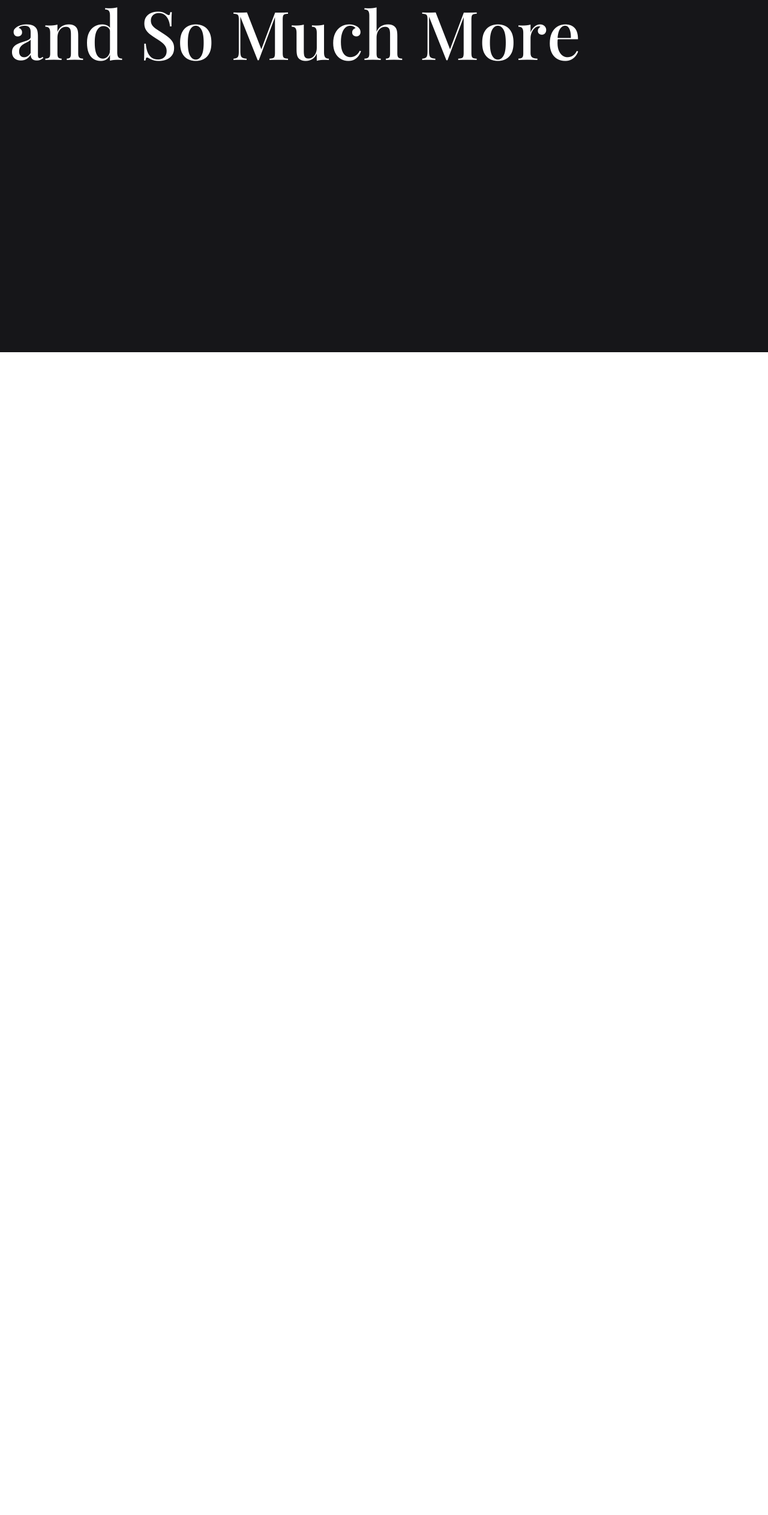
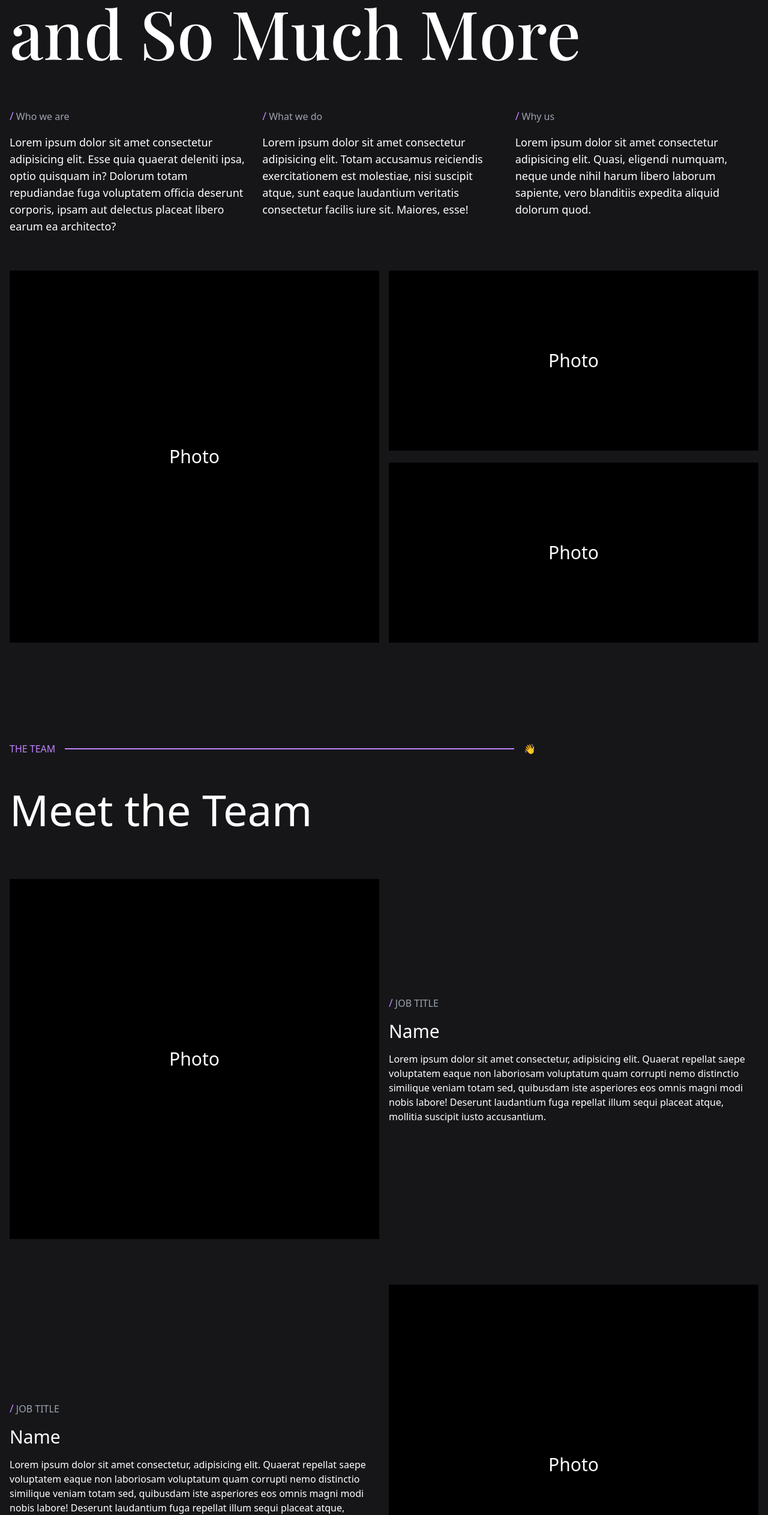
Before and after one commit to itsmejoeyb/alvisuals, a Next.js app: page /about in a window 1280 px wide. Shown: the part 272-2797 px from the top of the page at 60% size. Before the commit the page ends 859 px from the top, so only its background shows below. Built offline with nearby package versions, Linux system fonts and the light colour scheme; a web font is replaced by a local one.

Commit message:
finished about page

```diff
--- a/components/Layout.tsx
+++ b/components/Layout.tsx
@@ -16,7 +16,7 @@ const variants = {
 
 const Layout = ({ children, title, description }: Props): JSX.Element => (
     <div className="bg-[#161619] min-h-screen">
-        <NextSeo title={title} description={description} openGraph={{ title, description }} />
+        <NextSeo title={"AL Visuals | " + title} description={description} openGraph={{ title, description }} />
         <motion.main
             variants={variants}
             initial="hidden"
--- a/components/Navigation.tsx
+++ b/components/Navigation.tsx
@@ -16,8 +16,8 @@ const navItems: NavItem[] = [
 ]
 
 const Navigation = () => {
+    const router = useRouter()
     const [selectedLink, setSelectedLink] = useState(null)
-    const router = useRouter()
 
     useEffect(() => {
         const index = navItems.map(item => item.href).indexOf(router.pathname)
--- a/pages/about/index.tsx
+++ b/pages/about/index.tsx
@@ -1,12 +1,134 @@
+import AnimatedGrid from '../../components/AnimatedGrid'
 import AnimatedLine from '../../components/AnimatedLine'
 import AnimatedText from '../../components/AnimatedText'
 import Layout from '../../components/Layout'
+import { motion } from 'framer-motion'
+import Grid from '../../components/Grid'
+import Line from '../../components/Line'
+
+const appear = {
+    hidden: { opacity: 0, y: '20%' },
+    visible: {
+        opacity: 1,
+        y: 0,
+        transition: {
+            duration: 0.5,
+            ease: [0, 0, 0.8, 1],
+        },
+    },
+}
 
 const index = () => {
     return (
         <Layout title="About" description="A little about who we are and what we do.">
             <AnimatedLine delay={0.2} title="ABOUT US" emoji="📝" />
             <AnimatedText line1="Cinematography," line2="and So Much More" />
+            <div className="mt-16">
+                <AnimatedGrid>
+                    <motion.div
+                        className="col-span-4 font-sans font-light"
+                        variants={appear}
+                    >
+                        <p className="text-base text-gray-400">
+                            <span className="text-lg text-purple-400">/</span> Who we are
+                        </p>
+                        <p className="mt-4 text-lg">
+                            Lorem ipsum dolor sit amet consectetur adipisicing elit. Esse quia quaerat deleniti ipsa, optio quisquam in? Dolorum totam repudiandae fuga voluptatem officia deserunt corporis, ipsam aut delectus placeat libero earum ea architecto?
+                        </p>
+                    </motion.div>
+                    <motion.div
+                        className="col-span-4 font-sans font-light"
+                        variants={appear}
+                    >
+                        <p className="text-base text-gray-400">
+                            <span className="text-lg text-purple-400">/</span> What we do
+                        </p>
+                        <p className="mt-4 text-lg">
+                            Lorem ipsum dolor sit amet consectetur adipisicing elit. Totam accusamus reiciendis exercitationem est molestiae, nisi suscipit atque, sunt eaque laudantium veritatis consectetur facilis iure sit. Maiores, esse!
+                        </p>
+                    </motion.div>
+                    <motion.div
+                        className="col-span-4 font-sans font-light"
+                        variants={appear}
+                    >
+                        <p className="text-base text-gray-400">
+                            <span className="text-lg text-purple-400">/</span> Why us
+                        </p>
+                        <p className="mt-4 text-lg">
+                            Lorem ipsum dolor sit amet consectetur adipisicing elit. Quasi, eligendi numquam, neque unde nihil harum libero laborum sapiente, vero blanditiis expedita aliquid dolorum quod.
+                        </p>
+                    </motion.div>
+                    <motion.div
+                        className="col-span-4 md:col-span-6 h-[620px] relative my-4"
+                        variants={appear}
+                    >
+                        <div className='h-full flex justify-center items-center w-full bg-black'>
+                            <div className='text-3xl'>Photo</div>
+                        </div>
+                    </motion.div>
+                    <motion.div
+                        className="col-span-4 md:col-span-6 my-4 flex flex-col justify-between"
+                        variants={appear}
+                    >
+                        <div className='h-[300px] flex justify-center items-center w-full bg-black'>
+                            <div className='text-3xl'>Photo</div>
+                        </div>
+                        <div className='h-[300px] flex justify-center items-center w-full bg-black'>
+                            <div className='text-3xl'>Photo</div>
+                        </div>
+                    </motion.div>
+                </AnimatedGrid>
+                <section className='flex flex-col pt-32 pb-16'>
+                    <Line title="THE TEAM" emoji='👋' width="60%" />
+                    <h2 className='text-7xl lg:w-1/2 pb-16 pt-8'>Meet the Team</h2>
+                    <Grid>
+                        <div className="col-span-4 md:col-span-6 h-[600px] relative my-4">
+                            <div className='h-full flex justify-center items-center w-full bg-black'>
+                                <div className='text-3xl'>Photo</div>
+                            </div>
+                        </div>
+                        <div className="col-span-4 md:col-span-6 h-[600px] relative my-4">
+                            <div className="flex flex-col justify-center h-full">
+                                <p className="text-base text-gray-400 mb-4">
+                                    <span className="text-lg text-purple-400">/</span> JOB TITLE
+                                </p>
+                                <h3 className="text-3xl pb-4">Name</h3>
+                                <p>Lorem ipsum dolor sit amet consectetur, adipisicing elit. Quaerat repellat saepe voluptatem eaque non laboriosam voluptatum quam corrupti nemo distinctio similique veniam totam sed, quibusdam iste asperiores eos omnis magni modi nobis labore! Deserunt laudantium fuga repellat illum sequi placeat atque, mollitia suscipit iusto accusantium.</p>
+                            </div>
+                        </div>
+
+                        <div className="col-span-4 md:col-span-6 h-[600px] relative my-4">
+                            <div className="flex flex-col justify-center h-full">
+                                <p className="text-base text-gray-400 mb-4">
+                                    <span className="text-lg text-purple-400">/</span> JOB TITLE
+                                </p>
+                                <h3 className="text-3xl pb-4">Name</h3>
+                                <p>Lorem ipsum dolor sit amet consectetur, adipisicing elit. Quaerat repellat saepe voluptatem eaque non laboriosam voluptatum quam corrupti nemo distinctio similique veniam totam sed, quibusdam iste asperiores eos omnis magni modi nobis labore! Deserunt laudantium fuga repellat illum sequi placeat atque, mollitia suscipit iusto accusantium.</p>
+                            </div>
+                        </div>
+                        <div className="col-span-4 md:col-span-6 h-[600px] relative my-4">
+                            <div className='h-full flex justify-center items-center w-full bg-black'>
+                                <div className='text-3xl'>Photo</div>
+                            </div>
+                        </div>
+
+                        <div className="col-span-4 md:col-span-6 h-[600px] relative my-4">
+                            <div className='h-full flex justify-center items-center w-full bg-black'>
+                                <div className='text-3xl'>Photo</div>
+                            </div>
+                        </div>
+                        <div className="col-span-4 md:col-span-6 h-[600px] relative my-4">
+                            <div className="flex flex-col justify-center h-full">
+                                <p className="text-base text-gray-400 mb-4">
+                                    <span className="text-lg text-purple-400">/</span> JOB TITLE
+                                </p>
+                                <h3 className="text-3xl pb-4">Name</h3>
+                                <p>Lorem ipsum dolor sit amet consectetur, adipisicing elit. Quaerat repellat saepe voluptatem eaque non laboriosam voluptatum quam corrupti nemo distinctio similique veniam totam sed, quibusdam iste asperiores eos omnis magni modi nobis labore! Deserunt laudantium fuga repellat illum sequi placeat atque, mollitia suscipit iusto accusantium.</p>
+                            </div>
+                        </div>
+                    </Grid>
+                </section>
+            </div>
         </Layout>
     )
 }
```
